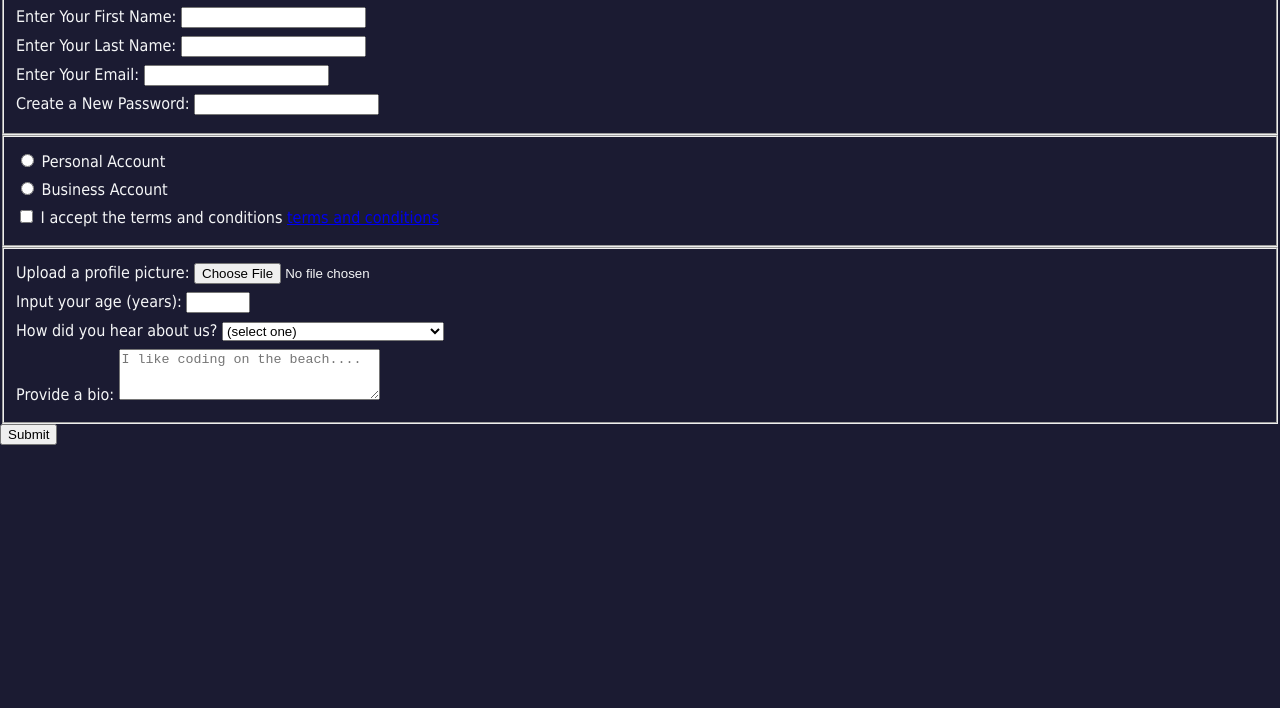
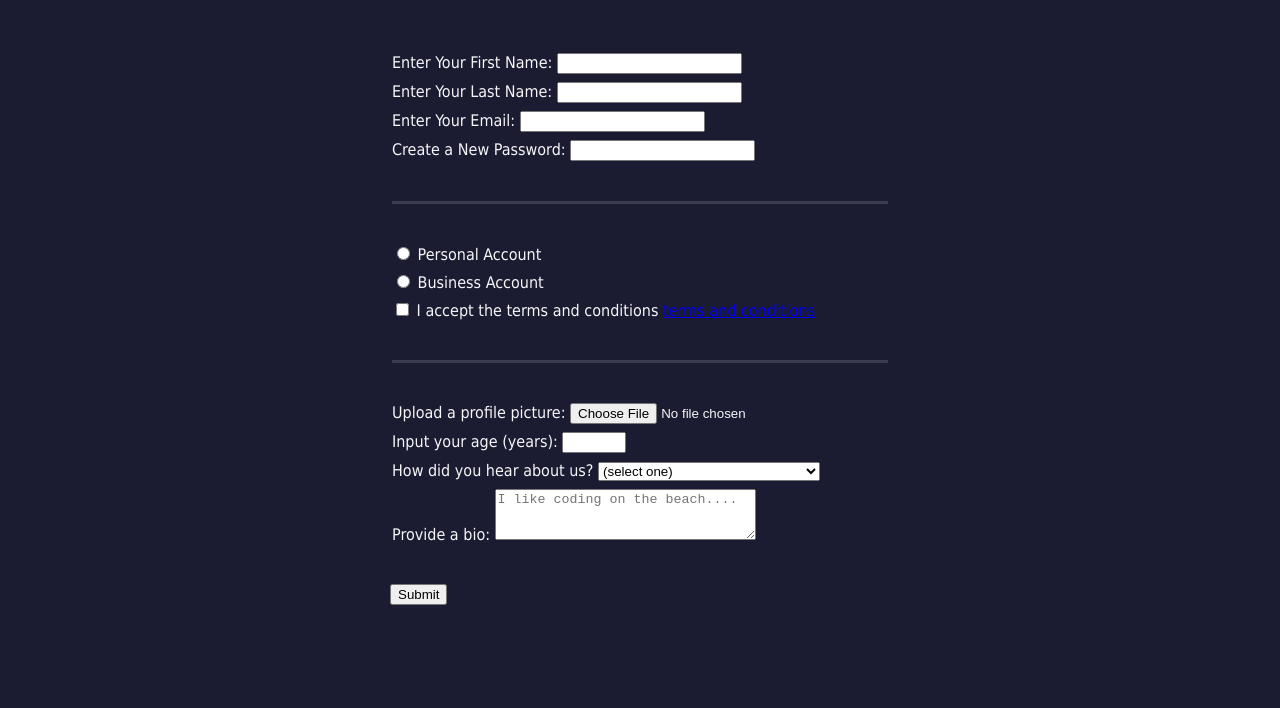
Before and after one commit to Yinkusadel/04-fcc-registration-form, a website: page index.html in a window 1280 px wide. Shown: the part 124-832 px from the top of the page. Drawn offline with Linux system fonts and the light colour scheme.

Commit message:
add complete solution to registrationform

```diff
--- a/styles.css
+++ b/styles.css
@@ -12,3 +12,28 @@ body {
     display: block;
     margin :0.5rem 0;
   }
+
+  h1 , p{
+    margin :1em auto;
+    text-align:center;
+  }
+
+  form{
+    margin :0 auto;
+    max-width:500px;
+    min-width:300px;
+    width:60vw;
+  }
+
+  fieldset {
+    border:0;
+    padding-top:2rem;
+    padding-bottom:2rem;
+    padding-left:0;
+    padding-right:0;
+    border-bottom:3px solid #3b3b4f;
+  }
+
+  fieldset:last-of-type{
+    border-bottom:none;
+  }
```
